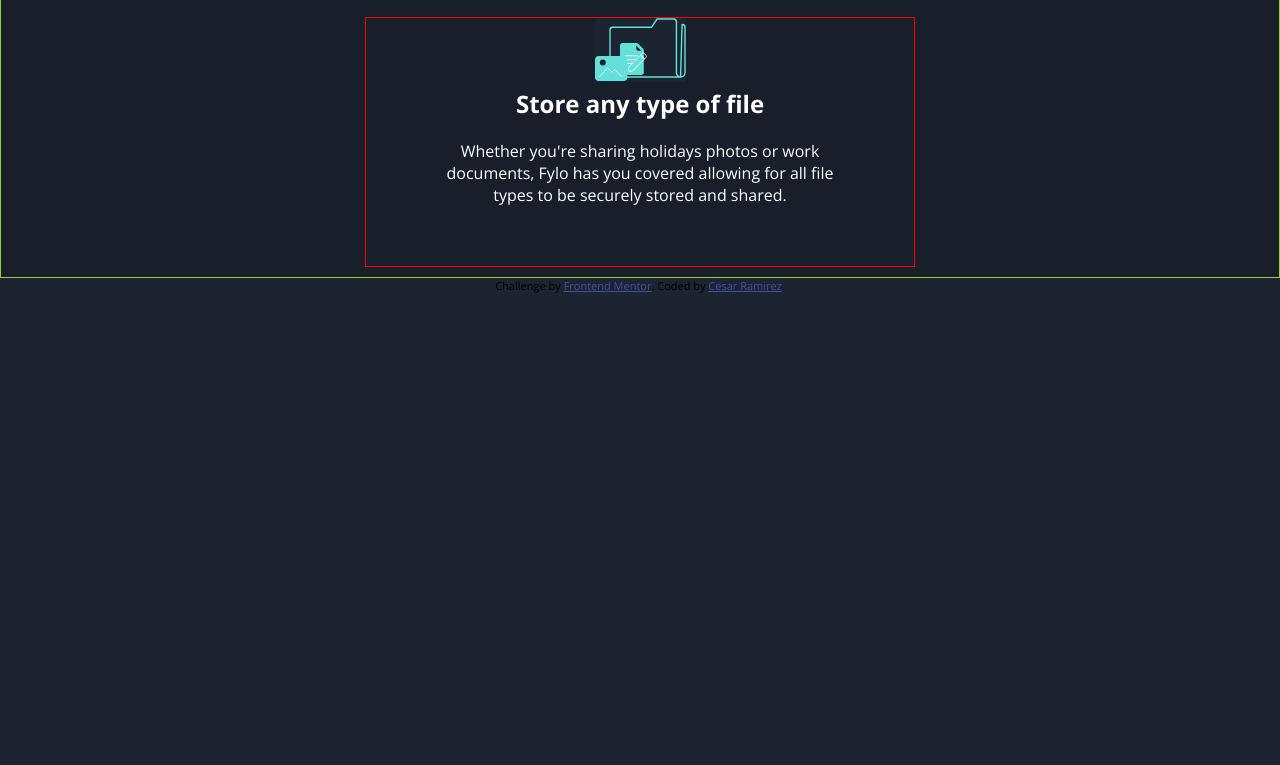
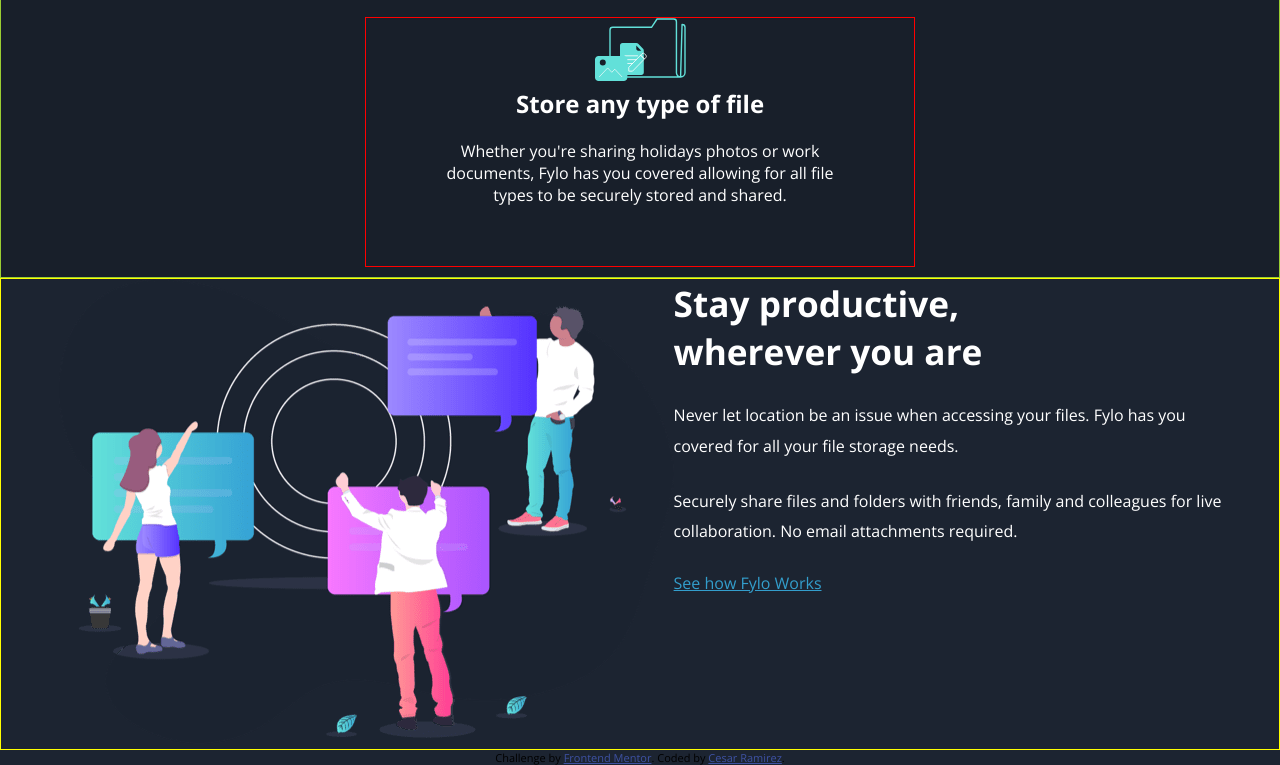
Before and after one commit to sean365-bit/Fylo.github.io, a plain HTML site: page index.html in a window 1280 px wide. Shown: the part 2044-2809 px from the top of the page. Before the commit the page ends 2337 px from the top, so only its background shows below. Drawn offline with nearby package versions, Linux system fonts and the light colour scheme.

Commit message:
"add image"

```diff
--- a/index.html
+++ b/index.html
@@ -98,6 +98,31 @@
         </p>
       </div>
     </section>
+    <section class="productiveContainer">
+      <div>
+        <img
+          src="./images/illustration-stay-productive.png"
+          alt="stay productive image"
+        />
+      </div>
+      <div>
+        <h1>
+          Stay productive,<br />
+          wherever you are
+        </h1>
+        <p>
+          Never let location be an issue when accessing your files. Fylo has you
+          <br />
+          covered for all your file storage needs. <br />
+        </p>
+        <p>
+          Securely share files and folders with friends, family and colleagues
+          for live <br />
+          collaboration. No email attachments required.
+        </p>
+        <a href="#" class="FyloWorks">See how Fylo Works</a>
+      </div>
+    </section>
     <footer>
       <p class="attribution">
         Challenge by
@@ -106,5 +131,6 @@
         >. Coded by <a href="#">Cesar Ramirez</a>.
       </p>
     </footer>
+    <script src="script.js"></script>
   </body>
 </html>
--- /dev/null
+++ b/script.js
@@ -0,0 +1,2 @@
+"use strict";
+console.log("Welcome to Fylo");
--- a/styles.css
+++ b/styles.css
@@ -163,6 +163,37 @@
   background: var(--secondBackground);
 }
 
+.card img {
+  background: var(--secondBackground);
+}
+
+/* Productive Container  */
+
+.productiveContainer {
+  display: flex;
+  justify-content: center;
+
+  border: 1px solid yellow;
+  color: white;
+}
+
+.productiveContainer div h1 {
+  margin-bottom: 25px;
+  text-align: justify;
+  font-size: 2.2rem;
+}
+
+.productiveContainer div p {
+  line-height: 1.9;
+  margin-bottom: 25px;
+  text-align: justify;
+}
+
+.FyloWorks {
+  text-decoration: underline;
+  color: hsl(198, 60%, 50%);
+}
+
 /* customm  */
 .attribution {
   font-size: 11px;
@@ -172,3 +203,10 @@
 .attribution a {
   color: hsl(228, 45%, 44%);
 }
+
+/* Media Quaries */
+@media only screen and (max-width: 480px) {
+  body {
+    width: 375px;
+  }
+}
```
